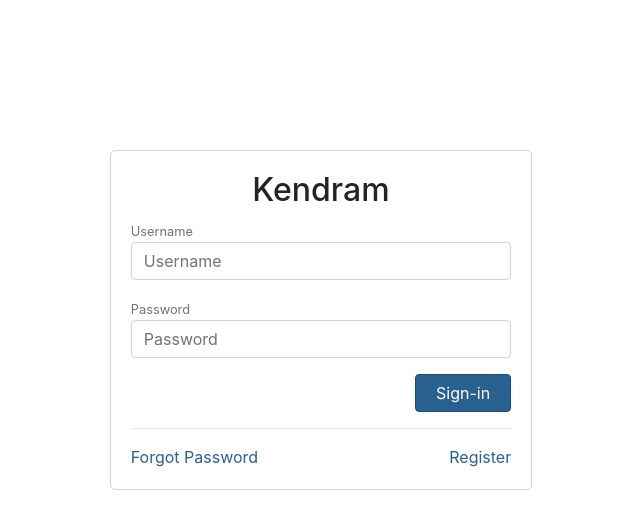
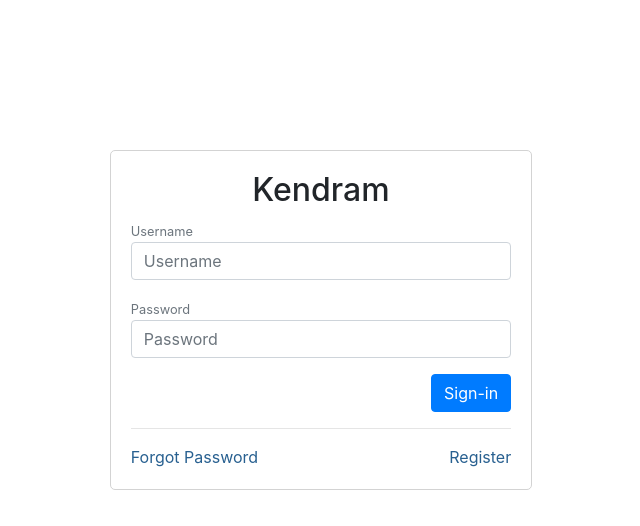
Before and after one commit to tsreenath198/usktools, an Angular app in the folder yk-parent/yk-web/src/main/web/: page /login in a window 1280 px wide. Shown: the top 526 px of the page, without its empty margins (319-959 px from the left). Built offline with nearby package versions, Linux system fonts and the light colour scheme.

Commit message:
Small fixes after code review

```diff
--- a/yk-parent/yk-web/src/main/web/src/app/app-routing.module.ts
+++ b/yk-parent/yk-web/src/main/web/src/app/app-routing.module.ts
@@ -8,9 +8,9 @@ import { KLevelComponent } from './k-level/k-level.component';
 const routes: Routes = [
   { path: '', redirectTo: '/login', pathMatch: 'full' },
   { path: 'login', component: LoginComponent },
-  {path:'searchdmilan',component: SearchdmilanComponent},
+  { path: 'searchdmilan', component: SearchdmilanComponent },
   { path: 'd-milan', component: DMilanComponent },
-  {path:'k-level' , component:KLevelComponent}
+  { path: 'k-level', component: KLevelComponent }
 ];
 
 @NgModule({
--- a/yk-parent/yk-web/src/main/web/src/app/d-milan/d-milan.component.html
+++ b/yk-parent/yk-web/src/main/web/src/app/d-milan/d-milan.component.html
@@ -1,5 +1,5 @@
 <!-- Form to insert the details of a kendram person -->
-<form name="form" (ngSubmit)=" f.form.valid && addToList() && f.form.reset" #f="ngForm" novalidate>
+<form name="form" (ngSubmit)=" f.form.valid && addToList()" #f="ngForm" novalidate>
   <!-- Name section in form -->
   <div class="row p">
     <div class="input-group">
@@ -13,7 +13,7 @@
       <input type="text" class="form-control" name="name" [(ngModel)]="ykCurrData.name" #name="ngModel" [ngClass]="{'is-invalid': f.submitted && name.invalid}"
         placeholder="name" required />
         <div class="invalid-feedback">
-            Please choose a username.
+            Username is required field
           </div>
     </div>
   </div>
--- a/yk-parent/yk-web/src/main/web/src/app/login/login.component.css
+++ b/yk-parent/yk-web/src/main/web/src/app/login/login.component.css
@@ -5,14 +5,7 @@
     align-items: center;
     min-height: 80vh;
   }
-  .bg-color{
-    color: #fff;
-    background-color: #286090;
-    background-image: none;
-    border-color: #204d74;
-    padding-left: 20px;
-    padding-right: 20px;
-  }
+
   .x-color{
       color:#286090;
   }
--- a/yk-parent/yk-web/src/main/web/src/app/login/login.component.html
+++ b/yk-parent/yk-web/src/main/web/src/app/login/login.component.html
@@ -20,24 +20,10 @@
       </div>
       <div class="clearfix form-group">
         <span class="float-right">
-          <button type="submit" class="btn bg-color">Sign-in</button>
+          <button type="submit" class="btn btn-primary">Sign-in</button>
         </span>
       </div>
-
     </form>
-    <!-- <div class="form-group">
-      <small for="email" class="text-muted">Username</small>
-      <input type="email" class="form-control" [(ngModel)]="username" id="email" placeholder="Username">
-    </div>
-    <div class="form-group">
-      <small for="pwd" class="text-muted">Password</small>
-      <input type="password" class="form-control" [(ngModel)]="password" id="pwd" placeholder="Password">
-    </div>
-    <div class="clearfix">
-      <span class="float-right">
-        <button type="submit" (click)="validate()" class="btn bg-color">Sign-in</button>
-      </span>
-    </div> -->
     <hr>
     <div class="clearfix">
       <a class="float-left x-color" href="">Forgot Password</a>
```
Also changed, not shown: yk-parent/yk-web/src/main/web/src/app/d-milan/d-milan.component.ts (+0 -7 lines).
